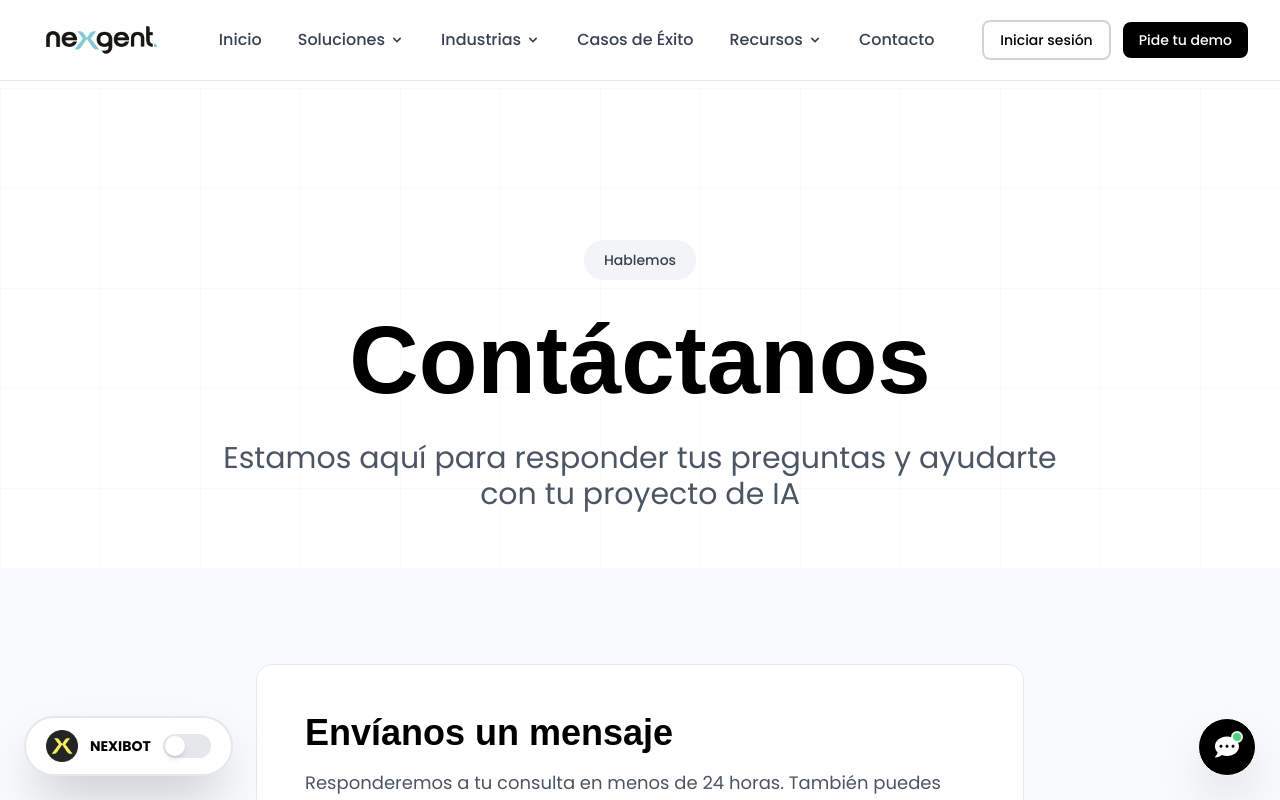
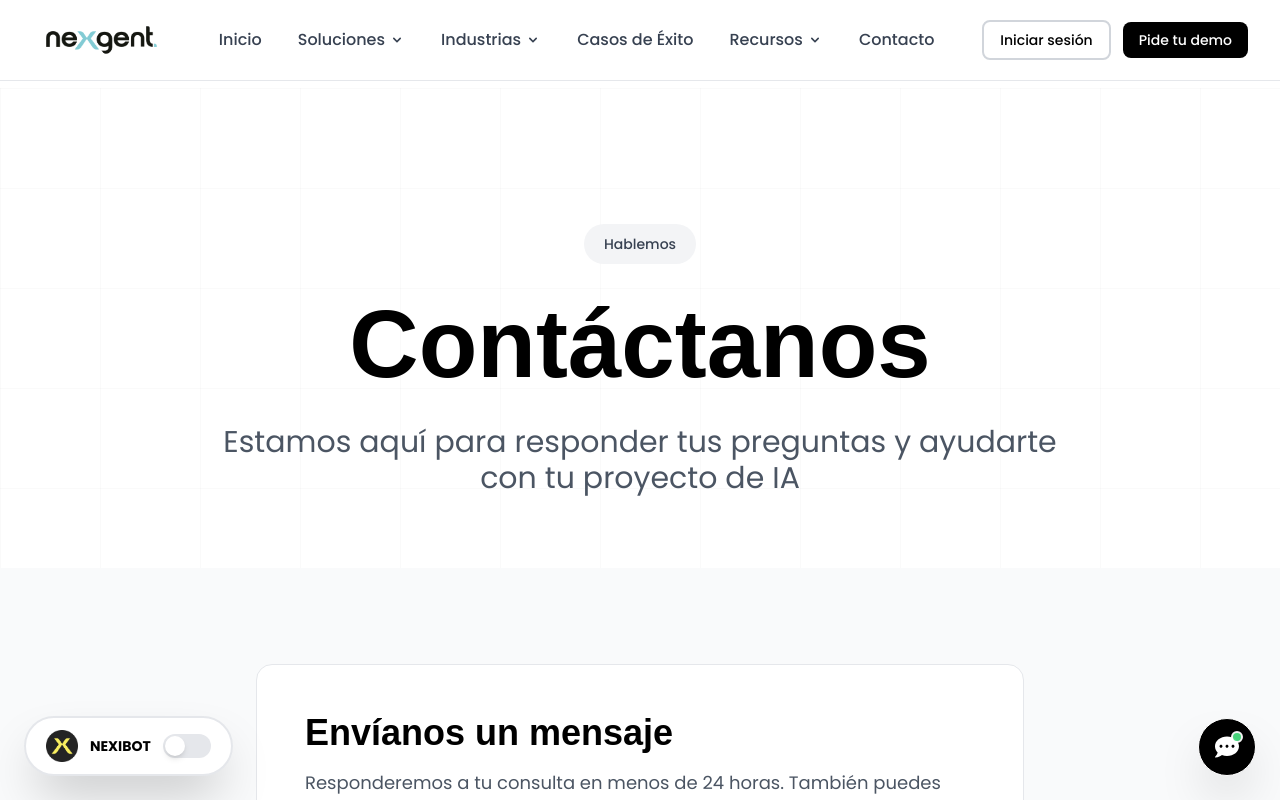
Before and after one commit to Aguti1902/nexgent-nueva-web, a Next.js app: page /contacto in a window 1280 px wide. Shown: the top 800 px of the page. Built offline with nearby package versions, Linux system fonts and the light colour scheme; a web font is replaced by a local one.

Commit message:
🎨 Reducir espaciado superior en página de contacto
- Reducido padding de pt-24 a pt-16 (96px → 64px)
- Alineación consistente con otras páginas
- Mejor proporción entre header y hero

```diff
--- a/components/contact/ContactHero.tsx
+++ b/components/contact/ContactHero.tsx
@@ -4,7 +4,7 @@ import { motion } from 'framer-motion'
 
 export default function ContactHero() {
   return (
-    <section className="relative min-h-[60vh] flex items-center justify-center bg-white overflow-hidden pt-24">
+    <section className="relative min-h-[60vh] flex items-center justify-center bg-white overflow-hidden pt-16">
       <div className="absolute inset-0 bg-[linear-gradient(rgba(0,0,0,0.02)_1px,transparent_1px),linear-gradient(90deg,rgba(0,0,0,0.02)_1px,transparent_1px)] bg-[size:100px_100px]" />
 
       <div className="container-custom px-6 py-12 relative z-10">
```
